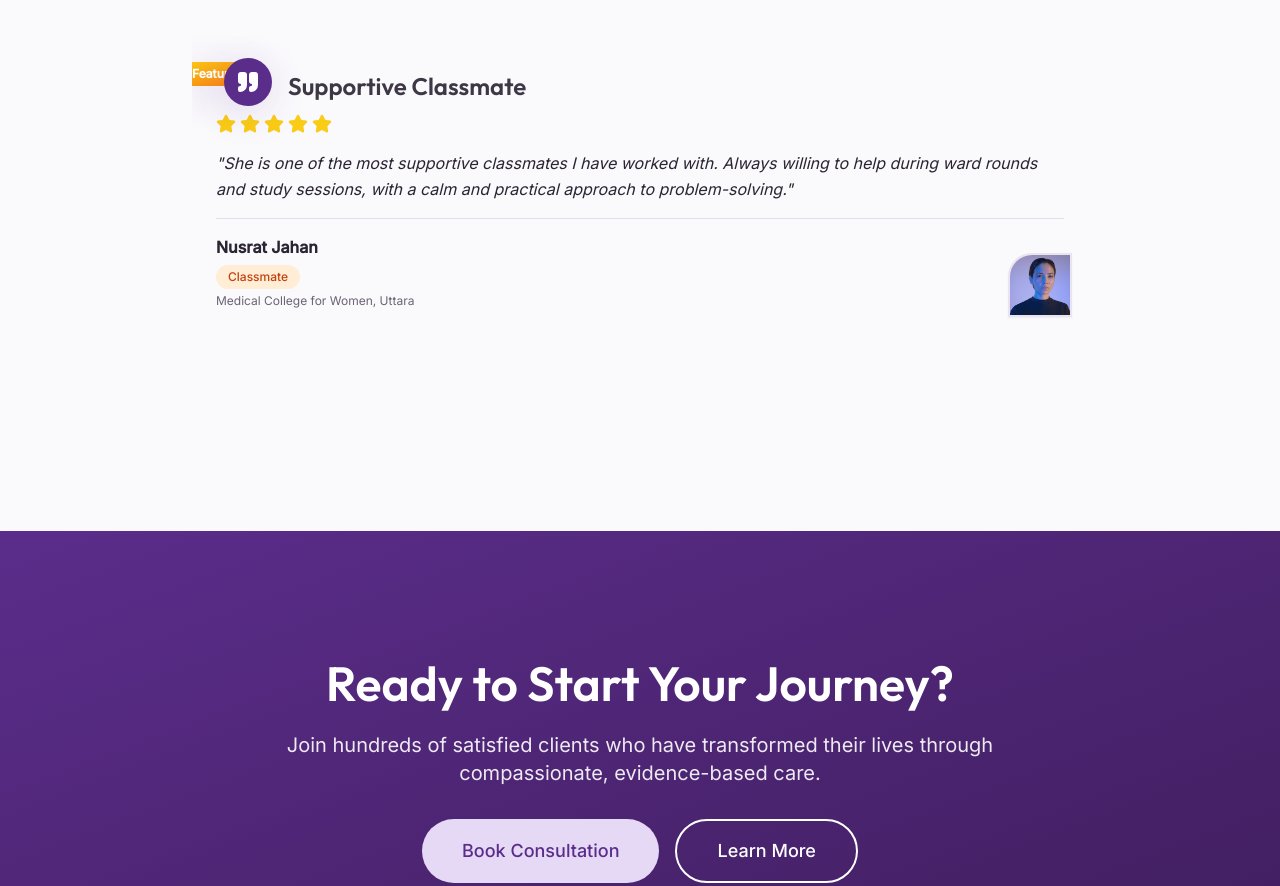
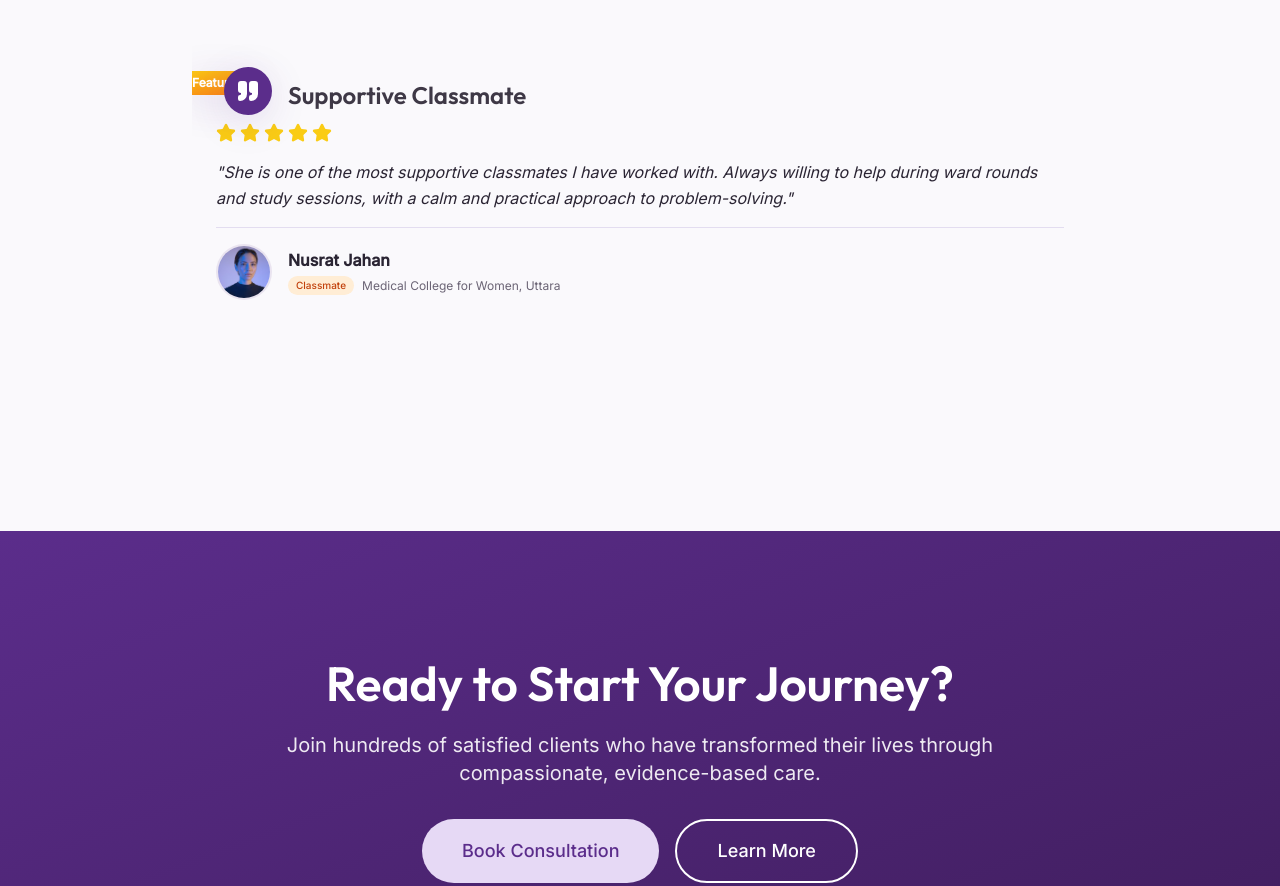
Before and after one commit to saadmansakib47/Jubilee, a Gatsby site: page /testimonials in a window 1280 px wide. Shown: the part 981-1867 px from the top of the page. Built offline with nearby package versions, Linux system fonts and the light colour scheme; Gatsby itself is replaced by a stand-in of ours.

Commit message:
refactor : circular profile pic in testimonials

```diff
--- a/src/pages/testimonials.tsx
+++ b/src/pages/testimonials.tsx
@@ -87,11 +87,27 @@ const TestimonialCard: React.FC<TestimonialCardProps> = ({
                 </p>
 
                 {/* Author Info */}
-                <div className="pt-4 border-t border-neutral-border">
+                <div className="pt-4 border-t border-neutral-border flex items-center space-x-4">
+                    {/* Profile Image */}
+                    <div className="w-14 h-14 rounded-full overflow-hidden border-2 border-primary-deep/10 bg-neutral-offWhite flex-shrink-0">
+                        {testimonial.image ? (
+                            <img
+                                src={testimonial.image}
+                                alt={testimonial.author}
+                                className="w-full h-full object-cover"
+                            />
+                        ) : (
+                            <div className="w-full h-full bg-primary-deep/5 flex items-center justify-center text-primary-deep font-bold">
+                                {testimonial.author.charAt(0)}
+                            </div>
+                        )}
+                    </div>
+
+                    <div>
                         <p className="font-semibold text-neutral-text">{testimonial.author}</p>
-                    <div className="mt-1">
+                        <div className="mt-1 flex flex-wrap gap-2 items-center">
                             <span
-                            className={`inline-block px-3 py-1 rounded-full text-xs font-medium ${testimonial.role === "Patient"
+                                className={`inline-block px-2 py-0.5 rounded-full text-[10px] font-medium ${testimonial.role === "Patient"
                                     ? "bg-blue-100 text-blue-700"
                                     : testimonial.role === "Student"
                                         ? "bg-green-100 text-green-700"
@@ -102,22 +118,10 @@ const TestimonialCard: React.FC<TestimonialCardProps> = ({
                             >
                                 {testimonial.role}
                             </span>
-                    </div>
-                    <p className="text-xs text-neutral-muted mt-1">{testimonial.location}</p>
+                            <span className="text-xs text-neutral-muted">{testimonial.location}</span>
                         </div>
                     </div>
-
-            {/* Decorative Corner / Profile Image */}
-            <div className="absolute bottom-4 right-4 w-16 h-16 rounded-tl-3xl overflow-hidden shadow-sm border-2 border-primary-deep/10 bg-neutral-offWhite">
-                {testimonial.image ? (
-                    <img
-                        src={testimonial.image}
-                        alt={testimonial.author}
-                        className="w-full h-full object-cover"
-                    />
-                ) : (
-                    <div className="w-full h-full bg-primary-deep/5" />
-                )}
+                </div>
             </div>
         </Card>
     )
@@ -452,7 +456,7 @@ const TestimonialsPage: React.FC = () => {
                                 animate={{ x: ["0%", "-50%"] }}
                                 transition={{
                                     repeat: Infinity,
-                                    duration: 30,
+                                    duration: 20,
                                     ease: "linear"
                                 }}
                             >
```
Lines whose indentation alone changed are shown as unchanged.
